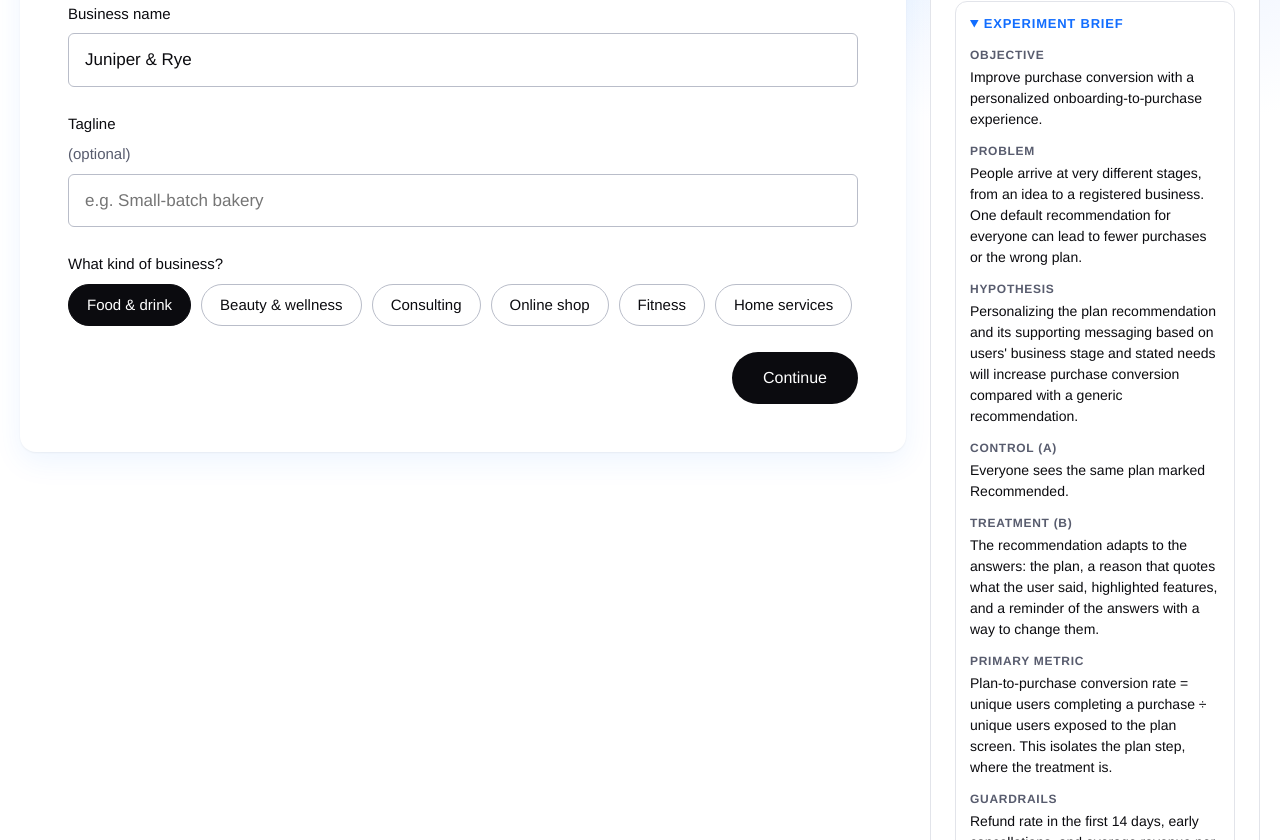
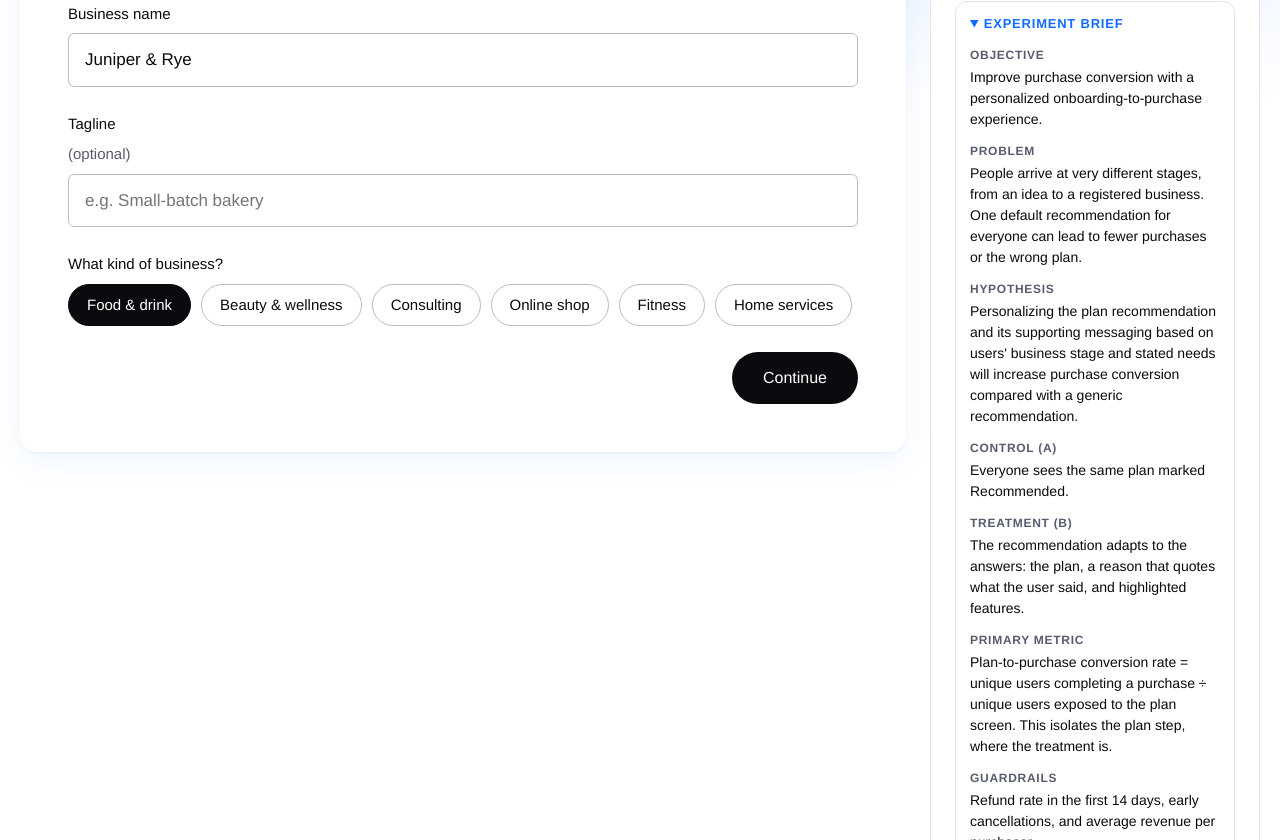
Before and after one commit to gershongil-PM/purchase-funnel-prototype, a plain HTML site: page index.html in a window 1280 px wide. Shown: the part 343-1183 px from the top of the page. Drawn offline with Linux system fonts and the light colour scheme; a web font is replaced by a local one.

Commit message:
Remove the answers row from the plan screen
Co-Authored-By: Claude Opus 5.5 <noreply@anthropic.com>
Claude-Session: https://claude.ai/code/session_01UZHXkVwD692Hdmcb6uewuQ

```diff
--- a/index.html
+++ b/index.html
@@ -296,7 +296,7 @@ aside.notes{background:var(--surface);border:1px solid var(--line);border-radius
     <div><dt>Problem</dt><dd>People arrive at very different stages, from an idea to a registered business. One default recommendation for everyone can lead to fewer purchases or the wrong plan.</dd></div>
     <div><dt>Hypothesis</dt><dd>Personalizing the plan recommendation and its supporting messaging based on users' business stage and stated needs will increase purchase conversion compared with a generic recommendation.</dd></div>
     <div><dt>Control (A)</dt><dd>Everyone sees the same plan marked Recommended.</dd></div>
-    <div><dt>Treatment (B)</dt><dd>The recommendation adapts to the answers: the plan, a reason that quotes what the user said, highlighted features, and a reminder of the answers with a way to change them.</dd></div>
+    <div><dt>Treatment (B)</dt><dd>The recommendation adapts to the answers: the plan, a reason that quotes what the user said, and highlighted features.</dd></div>
     <div><dt>Primary metric</dt><dd>Plan-to-purchase conversion rate = unique users completing a purchase ÷ unique users exposed to the plan screen. This isolates the plan step, where the treatment is.</dd></div>
     <div><dt>Guardrails</dt><dd>Refund rate in the first 14 days, early cancellations, and average revenue per purchaser.</dd></div>
     <div><dt>Decision rule</dt><dd>Ship B if it produces a statistically significant improvement in purchase conversion, with no material deterioration in refund rate, early cancellation rate, or revenue per purchaser. Otherwise keep A.</dd></div>
@@ -349,7 +349,7 @@ const NOTES=[
    how:["Four logos generated from the name and business type, filterable by icon, name or initials.","Regenerate gives a new round. Upload accepts the user's own file.","Decide later keeps the flow moving. Choosing a logo becomes the first launch task.","Identical in A and B, so it doesn't affect the test."],
    seen:[["Tailor Brands","asks for a logo type (icon, name or initials) and styles you like."],["Tailor Brands","design is free; usable-resolution download needs a paid plan. Sign-up comes after the design."]]},
   {role:"Deliver the treatment: the personalized recommendation.",
-   how:["A (control): everyone sees Launch marked Recommended.","B (personalized): a Based on your answers row with a Change link, the plan from the stage marked Recommended for you, a reason that quotes the answer, For you tags on the most relevant features, and a website line for their business type. Registered businesses see LLC filing removed.","The billing toggle, prices and add-ons are identical in both arms. No add-on is pre-selected."],
+   how:["A (control): everyone sees Launch marked Recommended.","B (personalized): the plan from the stage marked Recommended for you, a reason that quotes the answer, For you tags on the most relevant features, and a website line for their business type. Registered businesses see LLC filing removed.","The billing toggle, prices and add-ons are identical in both arms. No add-on is pre-selected."],
    seen:[["Wix","marks one plan as recommended for your site."],["Wix","flow is choose a plan, then a billing cycle, then checkout. New plans get a 14-day money-back guarantee."],["Reviews","of LLC services flag pre-checked add-on trials as a trust problem."]]},
   {role:"Where the primary metric is counted: a purchase completed here is the numerator.",
    how:["Identical in A and B, so any difference in purchases comes from the plan screen.","Shows the plan, billing cycle, add-ons, savings and the total due today, with the renewal price stated up front.","Account creation happens here, after the user has seen value, not at the start.","Payment fields are turned off in this prototype. Nothing is collected or charged."],
@@ -437,7 +437,7 @@ function renderNotes(){
     ${row("Problem","People arrive at very different stages, from an idea to a registered business. One default recommendation for everyone can lead to fewer purchases or the wrong plan.")}
     ${row("Hypothesis","Personalizing the plan recommendation and its supporting messaging based on users' business stage and stated needs will increase purchase conversion compared with a generic recommendation.")}
     ${row("Control (A)","Everyone sees the same plan marked Recommended.")}
-    ${row("Treatment (B)","The recommendation adapts to the answers: the plan, a reason that quotes what the user said, highlighted features, and a reminder of the answers with a way to change them.")}
+    ${row("Treatment (B)","The recommendation adapts to the answers: the plan, a reason that quotes what the user said, and highlighted features.")}
     ${row("Primary metric","Plan-to-purchase conversion rate = unique users completing a purchase ÷ unique users exposed to the plan screen. This isolates the plan step, where the treatment is.")}
     ${row("Guardrails","Refund rate in the first 14 days, early cancellations, and average revenue per purchaser.")}
     ${row("Decision rule","Ship B if it produces a statistically significant improvement in purchase conversion, with no material deterioration in refund rate, early cancellation rate, or revenue per purchaser. Otherwise keep A.")}
@@ -499,7 +499,6 @@ function render(entering){
     const rec=S.variant==="A"||!S.stage?{tier:"launch",generic:true}:REC[S.stage]; if(!S.tier) S.tier=rec?rec.tier:"launch";
     h=`<div class="mb-banner">${MB}14-day money-back guarantee on all plans</div>
     <div class="p-head"><h1>Choose the plan that's right for ${esc(S.name)}</h1>
-      ${!rec.generic?`<div class="answers"><span>Based on your answers:</span><span class="ans">${esc(ind().label)}</span><span class="ans">${STAGES.find(x=>x.id===S.stage).t}</span><button class="btn link" data-goto-stage>Change</button></div>`:""}
       <div class="includes"><span>All plans include:</span><span>${CHECK}High-res logo files</span><span>${CHECK}Brand kit</span><span>${CHECK}Cancel anytime</span></div>
       <div class="billing"><div class="seg" role="group" aria-label="Billing cycle">${CYCLES.map(c=>`<button data-cycle="${c.n}" aria-pressed="${S.cycle===c.n}">${c.label}${c.n>1?`<span class="off">Save up to ${saveUpTo(c.n)}%</span>`:""}</button>`).join("")}</div></div>
     </div>
@@ -620,7 +619,6 @@ function bind(){
   };
   const lt=$("#later"); if(lt) lt.onclick=()=>{S.logo=null;go(1)};
   q("[data-goto-logo]",()=>go(2-S.step));
-  q("[data-goto-stage]",()=>go(1-S.step));
   q("[data-pay]",e=>{S.pay=e.dataset.pay;render()});
   const em=$("#coEmail"); if(em){em.addEventListener("input",()=>{S.email=em.value.trim();$("#pay").disabled=!/^[^\s@]+@[^\s@]+\.[^\s@]+$/.test(S.email)});em.addEventListener("blur",()=>{$("#emErr").hidden=!S.email||/^[^\s@]+@[^\s@]+\.[^\s@]+$/.test(S.email)})}
   const pb=$("#pay"); if(pb) pb.onclick=()=>{pb.disabled=true;pb.textContent="Processing…";setTimeout(()=>go(1),700)};
```
